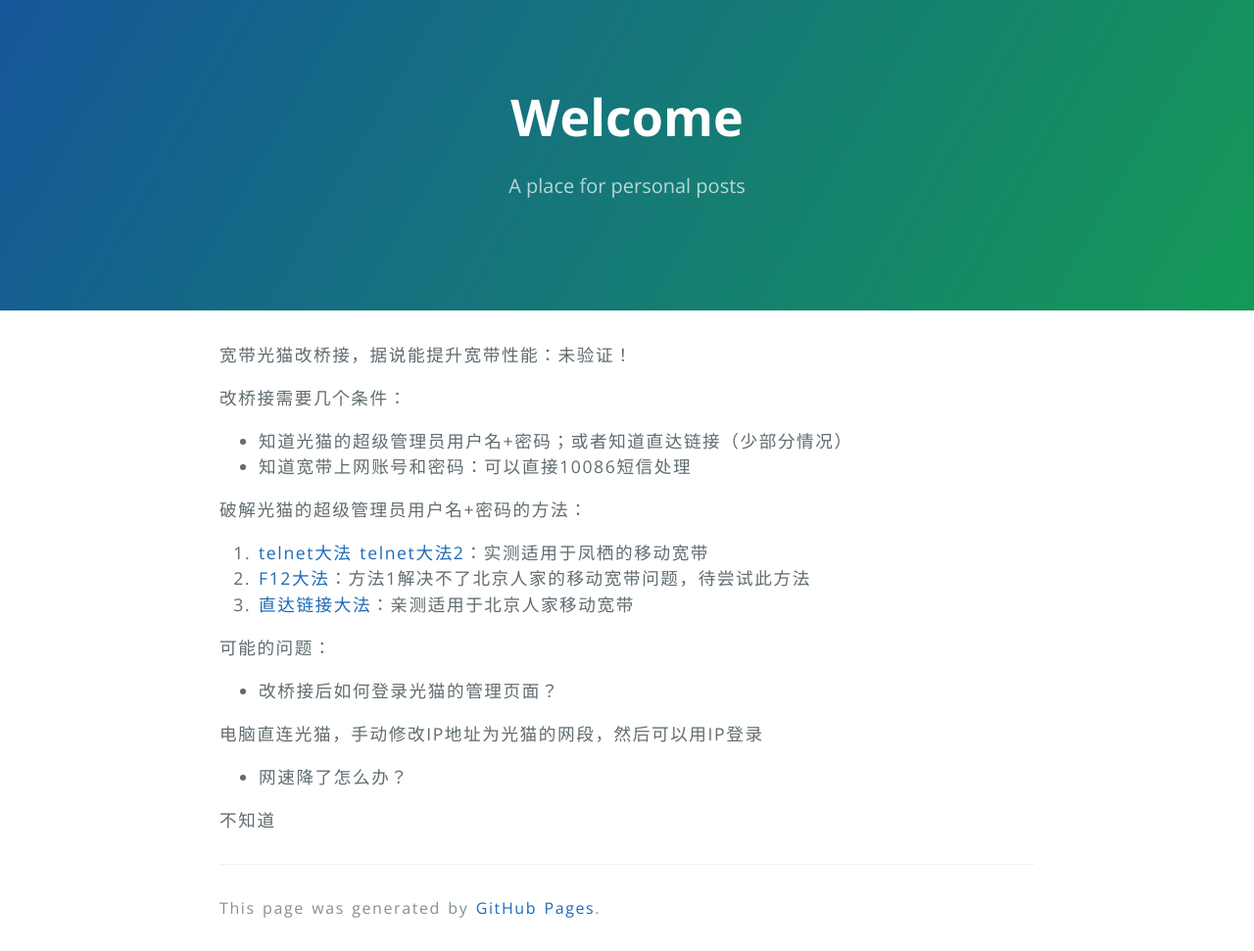
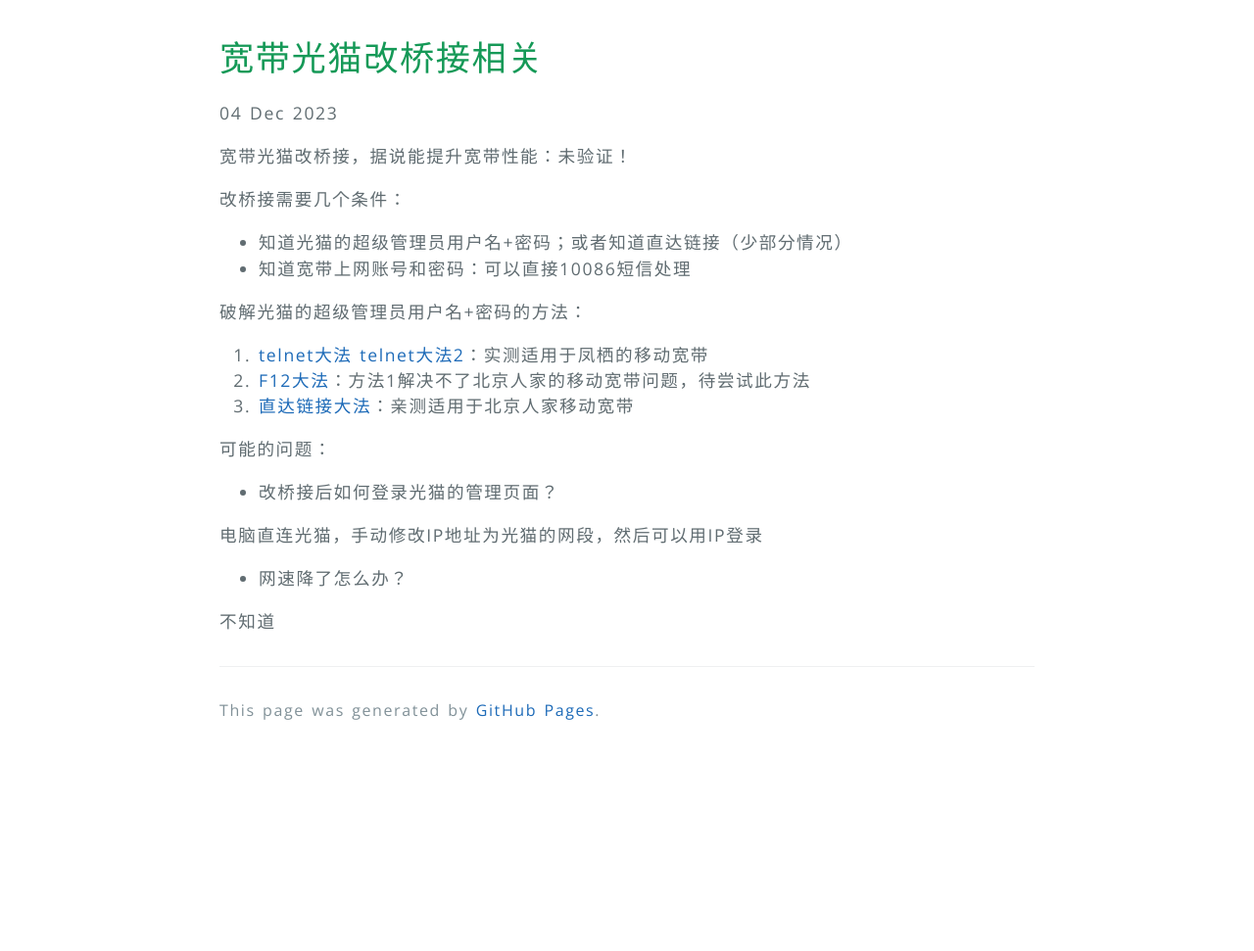
Before and after one commit to cactiiii/cactiiii.github.io, a Jekyll site: the page built from _posts/2023-12-04-宽带光猫改桥接相关.md, in a window 1280 px wide. Shown: the whole page at 98% size. Built offline with Jekyll 4.4.1, drawn with Linux system fonts in a browser that asks for light colours; our own code applies the rules of GitHub Pages for plain Markdown files; after the commit the page ends 900 px from its top, so only the background shows below that; part of the change alters nothing that is shown.

```diff
--- a/_posts/2023-12-04-宽带光猫改桥接相关.md
+++ b/_posts/2023-12-04-宽带光猫改桥接相关.md
@@ -1,3 +1,8 @@
+---
+layout: my_post
+categories: [other]
+---
+
 宽带光猫改桥接，据说能提升宽带性能：未验证！
 
 改桥接需要几个条件：
```
